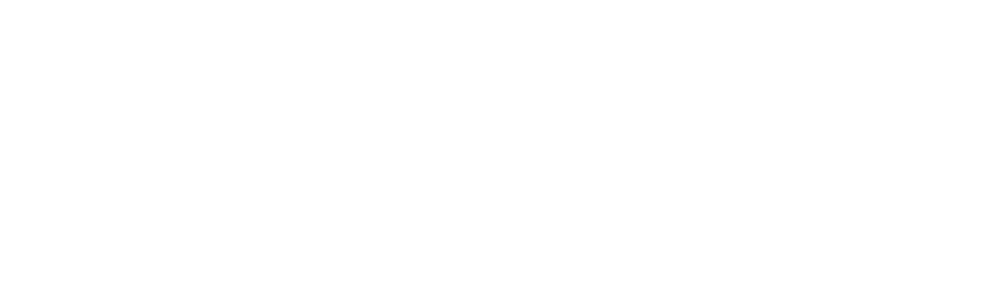
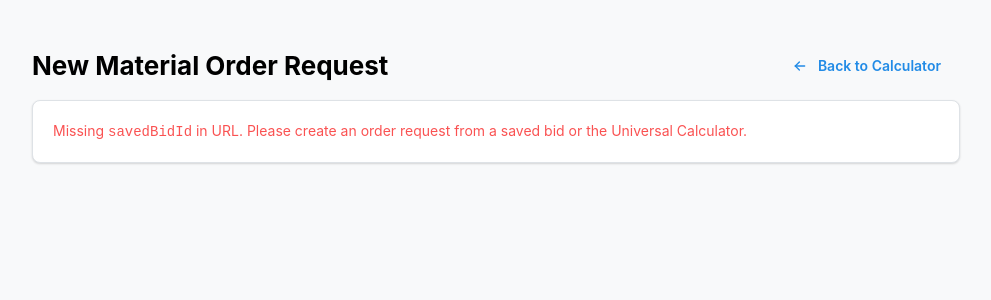
Before and after one commit to hammadahmed81009/universal_calculator, a React (Vite) app in the folder frontend/: page /order-requests/new in a window 1280 px wide. Shown: the top 300 px of the page, without its empty margins (144-1135 px from the left). Built offline with nearby package versions, Linux system fonts and the light colour scheme; no server answers.

Commit message:
Add OrderRequestNew page and route to App for creating new material order requests from saved bids, enhancing user navigation and functionality.

```diff
--- a/frontend/src/App.tsx
+++ b/frontend/src/App.tsx
@@ -2,6 +2,7 @@
 import AppLayout from './components/AppLayout';
 import UniversalCalculator from './pages/UniversalCalculator';
 import SavedBids from './pages/SavedBids';
+import OrderRequestNew from './pages/OrderRequestNew';
 
 function App() {
   return (
@@ -16,6 +17,11 @@
           <SavedBids />
         </AppLayout>
       </Route>
+      <Route path="/order-requests/new">
+        <AppLayout>
+          <OrderRequestNew />
+        </AppLayout>
+      </Route>
     </Router>
   );
 }
--- /dev/null
+++ b/frontend/src/pages/OrderRequestNew.tsx
@@ -0,0 +1,175 @@
+import { useEffect, useState } from 'react';
+import { Button, Card, Group, Loader, Stack, Text, Title } from '@mantine/core';
+import { IconArrowLeft, IconReceipt2 } from '@tabler/icons-react';
+import { useLocation } from 'wouter';
+
+import { apiGet } from '../lib/api';
+
+type SavedBid = {
+  id: number;
+  name: string;
+  description: string | null;
+  manufacturer_name?: string | null;
+  coverage_area_sqft?: number | null;
+  price_per_sqft?: number | null;
+  customer_price?: number | null;
+};
+
+export default function OrderRequestNew() {
+  const [, setLocation] = useLocation();
+  const [savedBid, setSavedBid] = useState<SavedBid | null>(null);
+  const [loading, setLoading] = useState(false);
+  const [error, setError] = useState<string | null>(null);
+
+  const params = new URLSearchParams(window.location.search);
+  const savedBidId = params.get('savedBidId');
+
+  useEffect(() => {
+    if (!savedBidId) {
+      setError('Missing saved bid id in URL.');
+      return;
+    }
+
+    let cancelled = false;
+    async function load() {
+      setLoading(true);
+      setError(null);
+      try {
+        const res = await apiGet<SavedBid>(`/api/saved-bids/${savedBidId}`);
+        if (!cancelled) {
+          setSavedBid(res);
+        }
+      } catch (e: any) {
+        if (!cancelled) {
+          setError(e?.message || 'Failed to load saved bid.');
+        }
+      } finally {
+        if (!cancelled) {
+          setLoading(false);
+        }
+      }
+    }
+    load();
+    return () => {
+      cancelled = true;
+    };
+  }, [savedBidId]);
+
+  const handleBackToCalculator = () => {
+    setLocation(savedBidId ? `/?editBid=${encodeURIComponent(savedBidId)}` : '/');
+  };
+
+  const handleGoToSavedBids = () => {
+    setLocation('/saved-bids');
+  };
+
+  return (
+    <main style={{ padding: '24px 16px', maxWidth: 960, margin: '0 auto' }}>
+      <Stack gap="md">
+        <Group justify="space-between" align="center">
+          <Title order={2}>New Material Order Request</Title>
+          <Button
+            variant="subtle"
+            leftSection={<IconArrowLeft size={16} />}
+            onClick={handleBackToCalculator}
+          >
+            Back to Calculator
+          </Button>
+        </Group>
+
+        <Card withBorder shadow="xs" padding="lg" radius="md">
+          {!savedBidId && (
+            <Text c="red" size="sm">
+              Missing <code>savedBidId</code> in URL. Please create an order request from a saved bid
+              or the Universal Calculator.
+            </Text>
+          )}
+
+          {savedBidId && loading && (
+            <Group justify="center" p="md">
+              <Loader size="sm" />
+            </Group>
+          )}
+
+          {savedBidId && error && !loading && (
+            <Stack gap="sm">
+              <Text c="red" size="sm">
+                {error}
+              </Text>
+              <Group>
+                <Button variant="outline" size="xs" onClick={handleGoToSavedBids}>
+                  View Saved Bids
+                </Button>
+                <Button variant="light" size="xs" onClick={handleBackToCalculator}>
+                  Back to Calculator
+                </Button>
+              </Group>
+            </Stack>
+          )}
+
+          {savedBidId && !loading && !error && savedBid && (
+            <Stack gap="md">
+              <Group gap="sm" align="center">
+                <IconReceipt2 size={20} />
+                <div>
+                  <Text fw={600} size="sm">
+                    Order request started from bid #{savedBid.id}
+                  </Text>
+                  <Text size="xs" c="dimmed">
+                    {savedBid.name || 'Untitled bid'}
+                  </Text>
+                </div>
+              </Group>
+
+              <Stack gap={4}>
+                <Text size="sm">
+                  <strong>Manufacturer:</strong>{' '}
+                  {savedBid.manufacturer_name || 'Not specified'}
+                </Text>
+                <Text size="sm">
+                  <strong>Coverage area:</strong>{' '}
+                  {savedBid.coverage_area_sqft != null
+                    ? `${savedBid.coverage_area_sqft.toLocaleString()} sq ft`
+                    : 'Not specified'}
+                </Text>
+                <Text size="sm">
+                  <strong>Customer price:</strong>{' '}
+                  {savedBid.customer_price != null
+                    ? `$${savedBid.customer_price.toLocaleString(undefined, {
+                        minimumFractionDigits: 2,
+                        maximumFractionDigits: 2,
+                      })}`
+                    : 'Not specified'}
+                </Text>
+                <Text size="sm">
+                  <strong>Price per sq ft:</strong>{' '}
+                  {savedBid.price_per_sqft != null
+                    ? `$${savedBid.price_per_sqft.toLocaleString(undefined, {
+                        minimumFractionDigits: 2,
+                        maximumFractionDigits: 2,
+                      })}`
+                    : 'Not specified'}
+                </Text>
+              </Stack>
+
+              <Text size="sm" c="dimmed">
+                This screen is an early placeholder for the full material order workflow. Your bid has
+                been saved successfully; you can now coordinate materials with your distributor using
+                the information above.
+              </Text>
+
+              <Group>
+                <Button size="sm" onClick={handleGoToSavedBids}>
+                  View All Saved Bids
+                </Button>
+                <Button variant="outline" size="sm" onClick={handleBackToCalculator}>
+                  Adjust Bid in Calculator
+                </Button>
+              </Group>
+            </Stack>
+          )}
+        </Card>
+      </Stack>
+    </main>
+  );
+}
```
